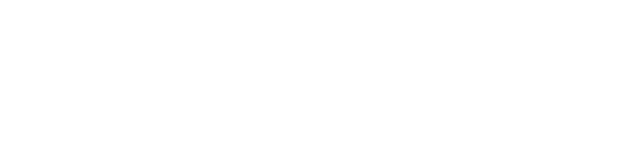
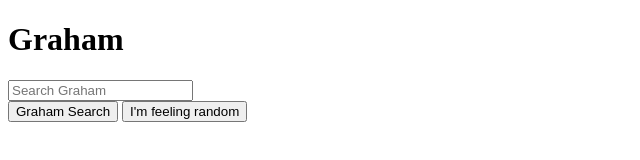
Before and after one commit to nplatton/LAP-1-Code-Challenge, a website: page client/index.html in a window 1280 px wide. Shown: the whole page, without its empty margins (0-640 px from the left). Drawn offline with Linux system fonts and the light colour scheme.

Commit message:
add unstyled html

```diff
--- a/client/index.html
+++ b/client/index.html
@@ -6,5 +6,14 @@
     <meta name="viewport" content="width=device-width, initial-scale=1.0" />
     <title>Graham's Search</title>
   </head>
-  <body></body>
+  <body>
+    <h1 class="title">Graham</h1>
+    <form action="">
+      <input type="text" id="search_val" placeholder="Search Graham" />
+      <div class="search_btns">
+        <input class="btn" type="submit" value="Graham Search" />
+        <button class="btn">I'm feeling random</button>
+      </div>
+    </form>
+  </body>
 </html>
```
